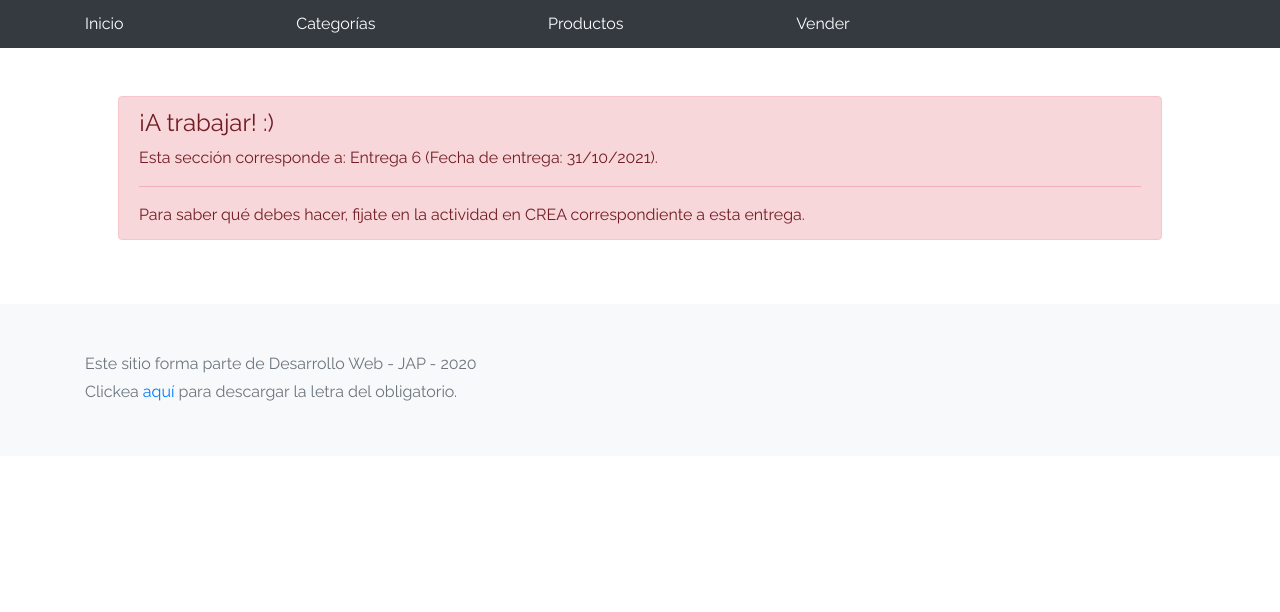
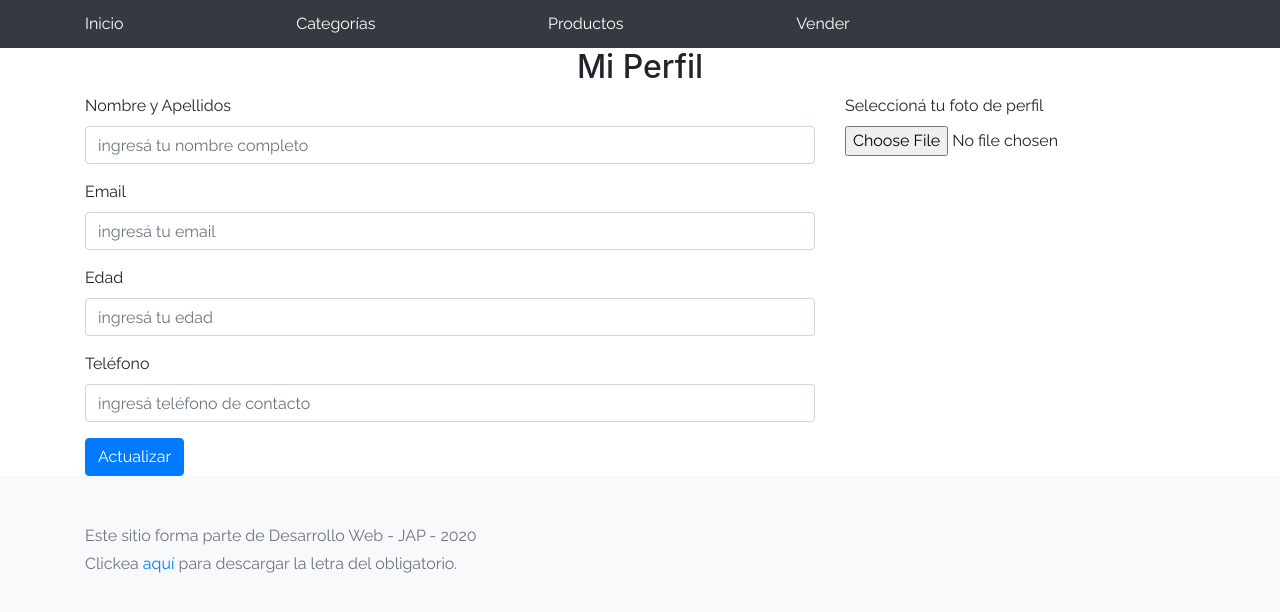
Before and after one commit to tatianacb5/Proyecto-e-commerce-JAP, a plain HTML site: page my-profile.html in a window 1280 px wide. Drawn offline with Linux system fonts and the light colour scheme.

Commit message:
6ta entrega

```diff
--- a/my-profile.html
+++ b/my-profile.html
@@ -52,14 +52,49 @@
     </p>
     </div>
   </nav>
-  <div class="container p-5">
-    <div class="alert alert-danger" role="alert" style="position: relative; width:auto; top: 0;">
-      <h4 class="alert-heading">¡A trabajar! :)</h4>
-      <p>Esta sección corresponde a: Entrega 6 (Fecha de entrega: 31/10/2021).</p>
-      <hr>
-      <p class="mb-0">Para saber qué debes hacer, fijate en la actividad en CREA correspondiente a esta entrega.</p>
+
+  <h2> <center>Mi Perfil</center></h2>
+
+<div class="container">
+  <div class="row">
+    <div class="col-8">
+      <form>
+        <div class="form-group">
+          <label for="exampleInputEmail1">Nombre y Apellidos</label>
+          <input type="email" class="form-control" id="exampleInputEmail1" aria-describedby="emailHelp" placeholder="ingresá tu nombre completo">
+        </div>
+        <div class="form-group">
+          <label for="exampleInputEmail1">Email</label>
+          <input type="email" class="form-control" id="exampleInputEmail1" aria-describedby="emailHelp" placeholder="ingresá tu email">
+        </div>
+        <div class="form-group">
+          <label for="exampleInputEmail1">Edad</label>
+          <input type="email" class="form-control" id="exampleInputEmail1" aria-describedby="emailHelp" placeholder="ingresá tu edad">
+        </div>
+        <div class="form-group">
+          <label for="exampleInputEmail1">Teléfono</label>
+          <input type="email" class="form-control" id="exampleInputEmail1" aria-describedby="emailHelp" placeholder="ingresá teléfono de contacto">
+        </div>
+        <button type="submit" class="btn btn-primary">Actualizar</button>
+
+
+      </form>
+    </div>
+    <div class="col-4">
+      <form>
+        <div class="form-group">
+          <label for="exampleFormControlFile1">Seleccioná tu foto de perfil</label>
+          <input type="file" class="form-control-file" id="exampleFormControlFile1">
+        </div>
+      </div>
+      </form>
+
     </div>
   </div>
+</div>
+
+
+
   <footer class="text-muted bg-light">
     <div class="container">
       <p>Este sitio forma parte de Desarrollo Web - JAP - 2020</p>
```
Also changed, not shown: js/products.js (+14 -9 lines).
